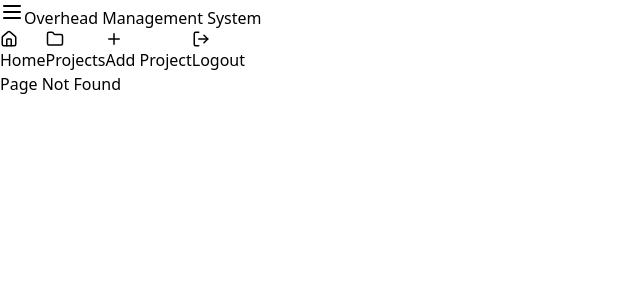
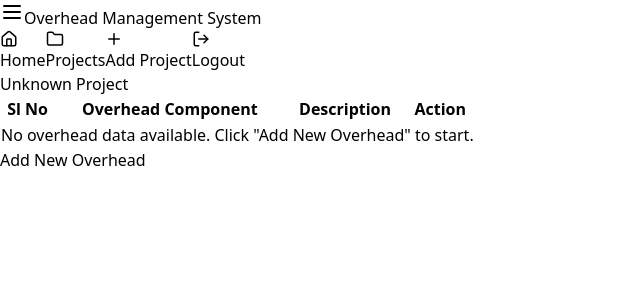
Before and after one commit to RDL-OMS/oms, a React (Vite) app in the folder Frontend/: page /Costinghead in a window 1280 px wide. Before the commit this address had no page. Shown: the top 300 px of the page, without its empty margins (0-640 px from the left). Built offline with nearby package versions, Linux system fonts and the light colour scheme.

Commit message:
Costing head

```diff
--- a/Frontend/src/App.jsx
+++ b/Frontend/src/App.jsx
@@ -6,6 +6,7 @@ import Login from "./pages/login";
 import AddProject from "./pages/AddProject";
 import ProjectList from "./pages/ProjectList";
 import ProjectDetails from "./pages/ProjectDetails";
+import CostingHead from "./pages/costinghead";
 function App() {
   const [sidebarOpen, setSidebarOpen] = useState(false);
 
@@ -42,18 +43,31 @@ function App() {
             <div className="min-h-screen">
               <Navbar onSidebarToggle={() => setSidebarOpen(!sidebarOpen)} />
               <main className="pt-16 px-4"> {/* pt-16 accounts for navbar height */}
-                <ProjectList/>
+                <ProjectList />
               </main>
             </div>
           }
         />
+        <Route
+          path="/Costinghead"
+          element={
+            <div className="min-h-screen">
+              <Navbar onSidebarToggle={() => setSidebarOpen(!sidebarOpen)} />
+              <main className="pt-16 px-4"> {/* pt-16 accounts for navbar height */}
+                <CostingHead />
+              </main>
+            </div>
+          }
+        />
+
+
         <Route
           path="/Projectdetails"
           element={
             <div className="min-h-screen">
               <Navbar onSidebarToggle={() => setSidebarOpen(!sidebarOpen)} />
               <main className="pt-16 px-4"> {/* pt-16 accounts for navbar height */}
-                <ProjectDetails/>
+                <ProjectDetails />
               </main>
             </div>
           }
@@ -73,7 +87,7 @@ function App() {
             </div>
           }
         />
-         </Routes>
+      </Routes>
     </Router>
   );
 }
--- a/Frontend/src/pages/ProjectList.jsx
+++ b/Frontend/src/pages/ProjectList.jsx
@@ -43,7 +43,11 @@ const ProjectList = () => {
               <td className="p-3">{project.description}</td>
               <td className="p-3">
                 <button
-                  onClick={() => navigate(`/overhead/${project.id}`)}
+                  onClick={() =>
+                    navigate(`/overhead/${project.id}`, {
+                      state: { projectName: project.name },
+                    })
+                  }
                   className="bg-green-500 text-white px-3 py-1 rounded"
                 >
                   Overhead
--- /dev/null
+++ b/Frontend/src/pages/costinghead.jsx
@@ -0,0 +1,183 @@
+import React, { useState } from 'react';
+import { useParams } from 'react-router-dom';
+
+const CostingHead = () => {
+  // Log to confirm the component is rendering
+  console.log('CostingHead component is rendering');
+
+  // Get the project ID from the URL
+  const { id } = useParams();
+  console.log('Project ID from URL:', id);
+
+  // Hardcode project names for now based on ID
+  // In a real app, you'd fetch this from a shared state or API
+  const projectNames = {
+    1: 'Project A',
+    2: 'Project B',
+    3: 'Project C',
+  };
+  const projectName = projectNames[id] || 'Unknown Project';
+  console.log('Project Name:', projectName);
+
+  // State for table data, starting empty
+  const [costingData, setCostingData] = useState([]);
+  console.log('Costing Data:', costingData);
+
+  // State to track which row is being edited
+  const [editId, setEditId] = useState(null);
+
+  // State for the row being edited
+  const [editData, setEditData] = useState({
+    overheadComponent: '',
+    description: '',
+  });
+
+  // Handle adding a new empty row for input
+  const handleAddNewRow = () => {
+    const newRow = {
+      id: costingData.length + 1,
+      overheadComponent: '',
+      description: '',
+    };
+    setCostingData([...costingData, newRow]);
+    setEditId(newRow.id);
+    setEditData({
+      overheadComponent: '',
+      description: '',
+    });
+  };
+
+  // Handle input changes in the editable row
+  const handleInputChange = (e) => {
+    const { name, value } = e.target;
+    setEditData({ ...editData, [name]: value });
+  };
+
+  // Handle saving the edited row
+  const handleSave = (id) => {
+    const updatedData = costingData.map((item) =>
+      item.id === id ? { ...item, ...editData } : item
+    );
+    setCostingData(updatedData);
+    setEditId(null);
+  };
+
+  // Handle editing a row
+  const handleEdit = (id) => {
+    const item = costingData.find((item) => item.id === id);
+    setEditId(id);
+    setEditData({
+      overheadComponent: item.overheadComponent,
+      description: item.description,
+    });
+  };
+
+  // Handle deleting a row
+  const handleDelete = (id) => {
+    const updatedData = costingData.filter((item) => item.id !== id);
+    setCostingData(updatedData);
+  };
+
+  return (
+    <div className="p-6 bg-gray-100 min-h-screen">
+      {/* Display the project name at the top */}
+      <h1 className="text-2xl font-bold text-gray-800 mb-4">{projectName}</h1>
+
+      {/* Table with columns below */}
+      <div className="overflow-x-auto">
+        <table className="w-full bg-white shadow-md rounded-lg">
+          <thead>
+            <tr className="bg-gray-200 text-gray-600 uppercase text-sm">
+              <th className="p-3 text-left">Sl No</th>
+              <th className="p-3 text-left">Overhead Component</th>
+              <th className="p-3 text-left">Description</th>
+              <th className="p-3 text-center">Action</th>
+            </tr>
+          </thead>
+          <tbody>
+            {costingData.length > 0 ? (
+              costingData.map((item, index) => (
+                <tr key={item.id} className="border-b hover:bg-gray-50">
+                  <td className="p-3 text-left">{index + 1}</td>
+                  <td className="p-3 text-left">
+                    {editId === item.id ? (
+                      <input
+                        type="text"
+                        name="overheadComponent"
+                        value={editData.overheadComponent}
+                        onChange={handleInputChange}
+                        className="border p-1 rounded w-full"
+                        placeholder="Enter Overhead Component"
+                      />
+                    ) : (
+                      item.overheadComponent || (
+                        <span className="text-gray-400">Not specified</span>
+                      )
+                    )}
+                  </td>
+                  <td className="p-3 text-left">
+                    {editId === item.id ? (
+                      <input
+                        type="text"
+                        name="description"
+                        value={editData.description}
+                        onChange={handleInputChange}
+                        className="border p-1 rounded w-full"
+                        placeholder="Enter Description"
+                      />
+                    ) : (
+                      item.description || (
+                        <span className="text-gray-400">Not specified</span>
+                      )
+                    )}
+                  </td>
+                  <td className="p-3 text-center">
+                    {editId === item.id ? (
+                      <button
+                        onClick={() => handleSave(item.id)}
+                        className="text-green-500 hover:text-green-700 mr-4"
+                      >
+                        Save
+                      </button>
+                    ) : (
+                      <button
+                        onClick={() => handleEdit(item.id)}
+                        className="text-blue-500 hover:text-blue-700 mr-4"
+                      >
+                        Edit
+                      </button>
+                    )}
+                    <button
+                      onClick={() => handleDelete(item.id)}
+                      className="text-red-500 hover:text-red-700"
+                    >
+                      Delete
+                    </button>
+                  </td>
+                </tr>
+              ))
+            ) : (
+              <tr>
+                <td colSpan="4" className="p-3 text-center">
+                  No overhead data available. Click "Add New Overhead" to start.
+                </td>
+              </tr>
+            )}
+          </tbody>
+        </table>
+      </div>
+
+      {/* Button to add a new row */}
+      <div className="mt-4">
+        <button
+          onClick={handleAddNewRow}
+          className="bg-blue-500 text-white px-4 py-2 rounded hover:bg-blue-600"
+        >
+          Add New Overhead
+        </button>
+      </div>
+    </div>
+  );
+};
+
+export default CostingHead;
```
